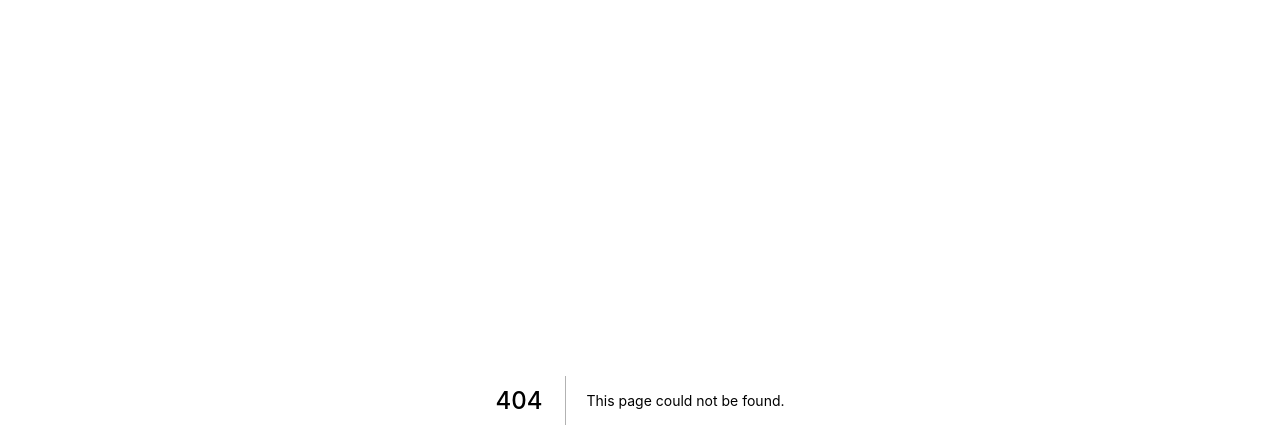
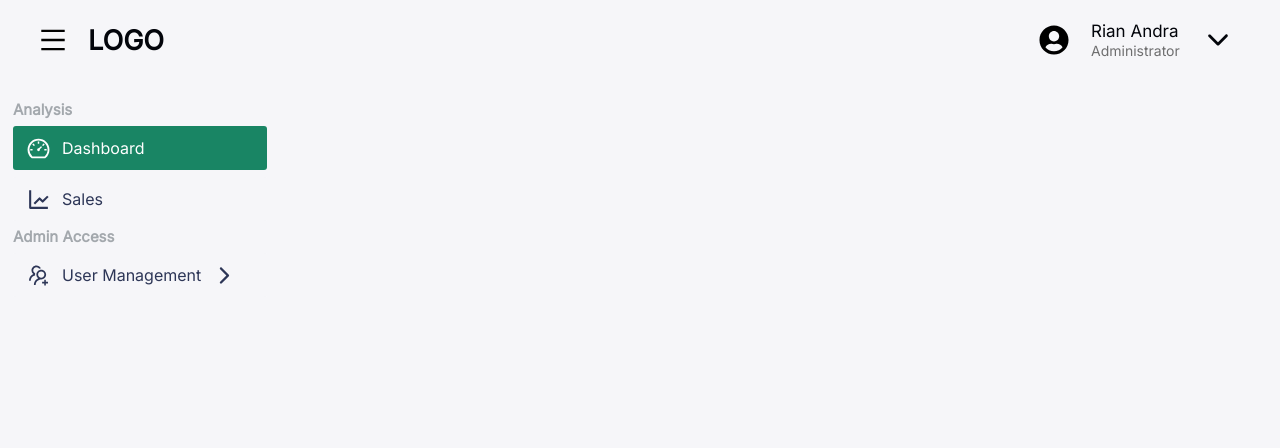
Before and after one commit to ichacahyawulan/nextjs-dashboard, a Next.js app: page /dashboard in a window 1280 px wide. Before the commit this address had no page. Shown: the top 448 px of the page. Built offline with nearby package versions, Linux system fonts and the light colour scheme.

Commit message:
add sidebar desktop

```diff
--- /dev/null
+++ b/component/header.js
@@ -0,0 +1,27 @@
+import styles from '../styles/dashboard.module.css'
+import { AiOutlineMenu } from 'react-icons/ai'
+import { FaUserCircle } from 'react-icons/fa'
+import { IoIosArrowDown } from 'react-icons/io'
+
+export default function Header() {
+
+  return (
+    <div className={styles.container}>
+      <header className={styles.header}>
+        <div className={styles.burger_logo}>
+          <AiOutlineMenu size={30} color="black"></AiOutlineMenu>
+          <p className={styles.logo}>LOGO</p>
+        </div>
+
+        <div className={styles.account}>
+          <FaUserCircle size={30} color="black"></FaUserCircle>
+          <div className={styles.account_detail}>
+            <p className={styles.user_name}>Rian Andra</p>
+            <p className={styles.user_role}>Administrator</p>
+          </div>
+          <IoIosArrowDown size={30} color="#03050B"></IoIosArrowDown>
+        </div>
+      </header>
+    </div>
+  )
+}
--- /dev/null
+++ b/component/sidebar.js
@@ -0,0 +1,90 @@
+import styles from '../styles/sidebar.module.css'
+import { AiOutlineDashboard, AiOutlineUsergroupAdd } from 'react-icons/ai'
+import { BiLineChart } from 'react-icons/bi'
+import { IoIosArrowForward, IoIosArrowDown } from 'react-icons/io'
+import { useEffect, useState } from 'react'
+
+export default function Sidebar() {
+  const [dashboard, setDashboard] = useState(true)
+  const [sales, setSales] = useState(false)
+  const [management, setManagement] = useState(false)
+
+  // useEffect(() => {
+  //   let btn = document.getElementsByClassName(`${styles.btn_menu}`);
+
+  //   // console.log(btn)
+  //   for (let i = 0; i < btn.length; i++) {
+  //     btn[i].addEventListener("click", function() {
+  //       var current = document.getElementsByClassName(`${styles.active_menu}`);
+  //       console.log(current[0].className)
+  //       current[0].className = current[0].className.replace(` ${styles.active_menu}`, "");
+  //       // this.className += `${styles.active_menu}`;
+  //     });
+  //   }
+  // })
+
+  const getDashboardStyle = () => {
+    if (dashboard) return styles.active_menu;
+    else return styles.btn_menu;
+  };
+
+  const getSalesStyle = () => {
+    if (sales) return styles.active_menu;
+    else return styles.btn_menu;
+  };
+
+  const getManagementStyle = () => {
+    if (management) return styles.active_menu;
+    else return styles.btn_menu;
+  };
+
+  const handleDashboardClick = () => {
+    setDashboard(true)
+    setSales(false)
+    setManagement(false)
+  };
+
+  const handleSalesClick = () => {
+    setDashboard(false)
+    setSales(true)
+    setManagement(false)
+  };
+
+  const handleManagementClick = () => {
+    setDashboard(false)
+    setSales(false)
+    setManagement(true)
+  };
+
+  return (
+    <div className={styles.sidebar}>
+      <p className={styles.section_name}>Analysis</p>
+      <button className={getDashboardStyle()} onClick={handleDashboardClick}>
+        <AiOutlineDashboard size={25}></AiOutlineDashboard>
+        Dashboard
+      </button>
+      <button className={getSalesStyle()} onClick={handleSalesClick}>
+        <BiLineChart size={25}></BiLineChart>
+        Sales
+      </button>
+      <p className={styles.section_name}>Admin Access</p>
+      <button className={getManagementStyle()} onClick={handleManagementClick}>
+        <AiOutlineUsergroupAdd size={25}></AiOutlineUsergroupAdd>
+        User Management
+        {management ?
+          <IoIosArrowDown size={25}></IoIosArrowDown>
+        :
+          <IoIosArrowForward size={25}></IoIosArrowForward>
+        }
+      </button>
+      {management ?
+        <button className={styles.active_menu}>
+          User
+        </button>
+      :
+        null
+      }
+
+    </div>
+  )
+}
--- a/package.json
+++ b/package.json
@@ -13,7 +13,8 @@
     "bootstrap": "^5.2.1",
     "next": "12.3.1",
     "react": "18.2.0",
-    "react-dom": "18.2.0"
+    "react-dom": "18.2.0",
+    "react-icons": "^4.4.0"
   },
   "devDependencies": {
     "eslint": "8.23.1",
--- /dev/null
+++ b/pages/dashboard.js
@@ -0,0 +1,12 @@
+import Header from "../component/header"
+import Sidebar from "../component/sidebar"
+
+export default function Dashboard() {
+
+  return (
+    <div>
+      <Header />
+      <Sidebar />
+    </div>
+  )
+}
--- /dev/null
+++ b/styles/dashboard.module.css
@@ -0,0 +1,104 @@
+.container {
+  padding: 0;
+}
+
+.header {
+  display: flex;
+  flex-direction: row;
+  justify-content: space-between;
+  align-items: center;
+  padding: 0px 38px;
+  gap: 22px;
+
+  position: absolute;
+  height: 80px;
+  width: 100%;
+  top: 0px;
+
+  background: #F6F6F9;
+}
+
+.burger_logo {
+  display: flex;
+  flex-direction: row;
+  align-items: center;
+  padding: 0px;
+  gap: 20px;
+
+  width: 129px;
+  height: 33px;
+
+  flex: none;
+  order: 0;
+  flex-grow: 0;
+}
+
+.logo {
+  width: 78px;
+  height: 33px;
+  margin: 0px;
+
+  font-family: 'Inter';
+  font-style: normal;
+  font-weight: 700;
+  font-size: 27px;
+  line-height: 33px;
+
+  color: #03050B;
+
+  flex: none;
+  order: 1;
+  flex-grow: 0;
+}
+
+.account {
+  display: flex;
+  flex-direction: row;
+  justify-content: center;
+  align-items: center;
+  padding: 0px 5px;
+  gap: 22px;
+
+  width: 212px;
+  height: 46px;
+
+  flex: none;
+  order: 1;
+  flex-grow: 0;
+}
+
+.user_name {
+  width: 89px;
+  height: 21px;
+  margin: 0px;
+
+  font-family: 'Inter';
+  font-style: normal;
+  font-weight: 500;
+  font-size: 17px;
+  line-height: 21px;
+
+  color: #03050B;
+
+  flex: none;
+  order: 0;
+  flex-grow: 0;
+}
+
+.user_role {
+  width: 90px;
+  height: 17px;
+  margin: 0px;
+
+  font-family: 'Inter';
+  font-style: normal;
+  font-weight: 400;
+  font-size: 14px;
+  line-height: 17px;
+
+  color: rgba(52, 52, 52, 0.7);
+
+  flex: none;
+  order: 1;
+  flex-grow: 0;
+}
--- a/styles/globals.css
+++ b/styles/globals.css
@@ -5,6 +5,7 @@ body {
   padding: 0;
   margin: 0;
   font-family: 'Inter';
+  background-color: #F6F6F9;
 }
 
 * {
--- /dev/null
+++ b/styles/sidebar.module.css
@@ -0,0 +1,74 @@
+.sidebar {
+  display: flex;
+  flex-direction: column;
+  align-items: flex-start;
+  padding: 21px 13px;
+  gap: 7px;
+
+  position: absolute;
+  width: 280px;
+  height: calc(100vh - 80px);
+  left: 0px;
+  top: 80px;
+
+  background: #F6F6F9;
+}
+.section_name {
+  height: 18px;
+  margin: 0px;
+
+  font-family: 'Inter';
+  font-style: normal;
+  font-weight: 600;
+  font-size: 15px;
+  line-height: 18px;
+  text-transform: capitalize;
+
+  color: #A3A8AD;
+}
+
+.btn_menu {
+  display: flex;
+  flex-direction: row;
+  align-items: center;
+  padding: 11px 13px;
+  gap: 11px;
+
+  width: 100%;
+  height: 44px;
+
+  background: #F6F6F9;
+  border-radius: 3px;
+  border: 0px;
+
+  font-family: 'Inter';
+  font-style: normal;
+  font-weight: 500;
+  font-size: 16px;
+  line-height: 19px;
+
+  color: #2D3657;
+}
+
+.active_menu {
+  display: flex;
+  flex-direction: row;
+  align-items: center;
+  padding: 11px 13px;
+  gap: 11px;
+
+  width: 100%;
+  height: 44px;
+
+  background: #198564;
+  border-radius: 3px;
+  border: 0px;
+
+  font-family: 'Inter';
+  font-style: normal;
+  font-weight: 500;
+  font-size: 16px;
+  line-height: 19px;
+
+  color: #FFFFFF;
+}
```
Also changed, not shown: 2 other files (tests, documents, lock files or other folders).
